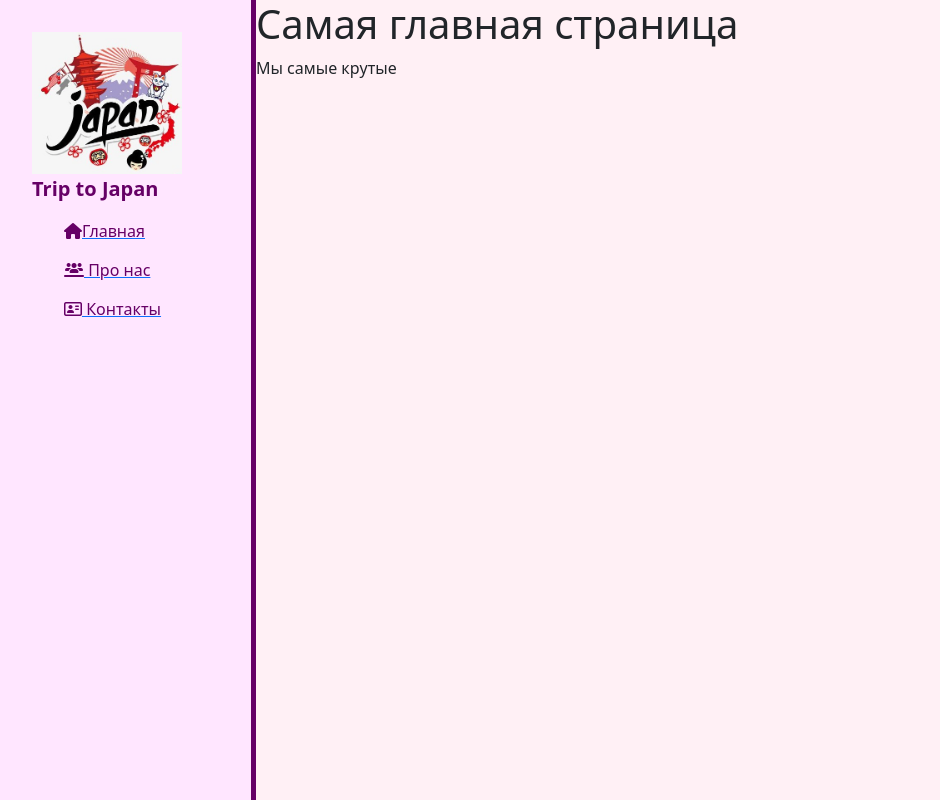
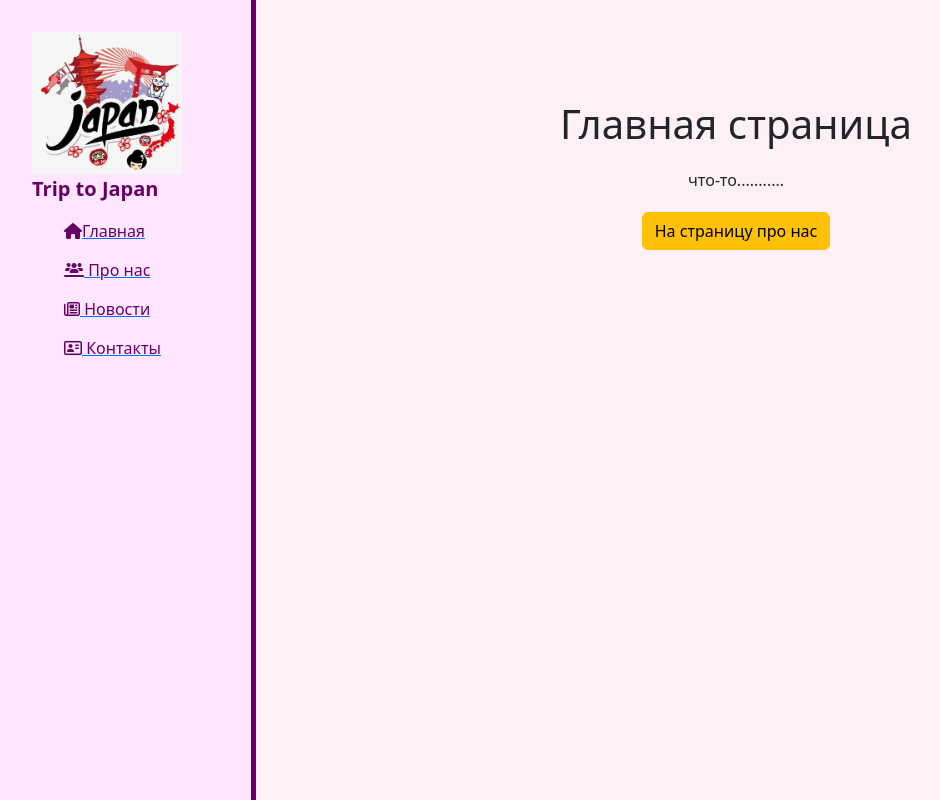
Before and after one commit to Kotetsu369/new_site_July, a Django app: page / in a window 1280 px wide. Shown: the whole page, without its empty margins (0-940 px from the left). Run offline with Django 5.2, Linux system fonts and the light colour scheme; some libraries are stand-ins or nearby versions.

Commit message:
just push

```diff
--- a/site_july/main/static/main/css/main.css
+++ b/site_july/main/static/main/css/main.css
@@ -28,7 +28,7 @@ aside ul li {
     color: #660066;
     display: block;
     margin-top: 15px;
-    transition: all .3s ease;
+    transition: transform .3s ease;
 }
 
 aside ul li:hover, aside ul a:hover {
@@ -37,3 +37,13 @@ aside ul li:hover, aside ul a:hover {
     transform: scale(1.10);
 
 }
+
+main .features {
+    float: left;
+    margin-top: 100px;
+    text-align: center;
+    width: 75%;
+}
+
+main .features h1 {front-size: 50px; text-align: center}
+main .features p {max-width:400px; margin: 20px auto}
--- a/site_july/main/templates/main/about.html
+++ b/site_july/main/templates/main/about.html
@@ -3,6 +3,9 @@
 {% block title %} Про нас{% endblock %}
 
 {% block content %}
+<div class="features">
     <h1> Про нас</h1>
     <p> самая актуальная информация</p>
+    <button class='btn btn-danger'> На страницу про нас</button>
+</div>
 {% endblock %}
--- a/site_july/main/templates/main/index.html
+++ b/site_july/main/templates/main/index.html
@@ -3,6 +3,9 @@
 {% block title %} Главная страница {% endblock %}
 
 {% block content %}
-    <h1> Самая главная страница</h1>
-    <p> Мы самые крутые</p>
+<div class="features">
+    <h1>Главная страница</h1>
+    <p>что-то...........</p>
+    <button class='btn btn-warning'> На страницу про нас</button>
+</div>
 {% endblock %}
--- a/site_july/main/templates/main/layout.html
+++ b/site_july/main/templates/main/layout.html
@@ -17,8 +17,9 @@
         <img src="{% static 'main/img/japan.jpg' %}" alt="Лого" >
         <span class="logo"> Trip to Japan</span>
         <ul>
-            <a href=""> <li><i class="fa-solid fa-house"></i>Главная</li> </a>
-            <a href=""> <li><i class="fa-solid fa-users-line"></i> Про нас</li> </a>
+            <a href="{% url 'home' %}"> <li><i class="fa-solid fa-house"></i>Главная</li> </a>
+            <a href="{% url 'about' %}"> <li><i class="fa-solid fa-users-line"></i> Про нас</li> </a>
+            <a href="{% url 'news_home' %}"> <li><i class="fa-regular fa-newspaper"></i> Новости </li> </a>
             <a href=""> <li> <i class="fa-regular fa-address-card"></i> Контакты</li> </a>
         </ul>
     </aside>
--- a/site_july/main/urls.py
+++ b/site_july/main/urls.py
@@ -2,6 +2,6 @@ from django.urls import path
 from . import views
 
 urlpatterns = [
-    path('', views.index),
-    path('about', views.about)
+    path('', views.index, name='home'),
+    path('about', views.about, name='about')
 ]
--- a/site_july/site_july/settings.py
+++ b/site_july/site_july/settings.py
@@ -31,6 +31,7 @@ ALLOWED_HOSTS = []
 # Application definition
 
 INSTALLED_APPS = ['main',
+    'news',
     'django.contrib.admin',
     'django.contrib.auth',
     'django.contrib.contenttypes',
--- a/site_july/site_july/urls.py
+++ b/site_july/site_july/urls.py
@@ -6,5 +6,6 @@ from django.urls import path, include
 
 urlpatterns = [
     path('admin/', admin.site.urls),
-    path('', include('main.urls'))
+    path('', include('main.urls')),
+    path('news/', include('news.urls')),
 ] + static(settings.STATIC_URL, document_root=settings.STATIC_ROOT)
```
